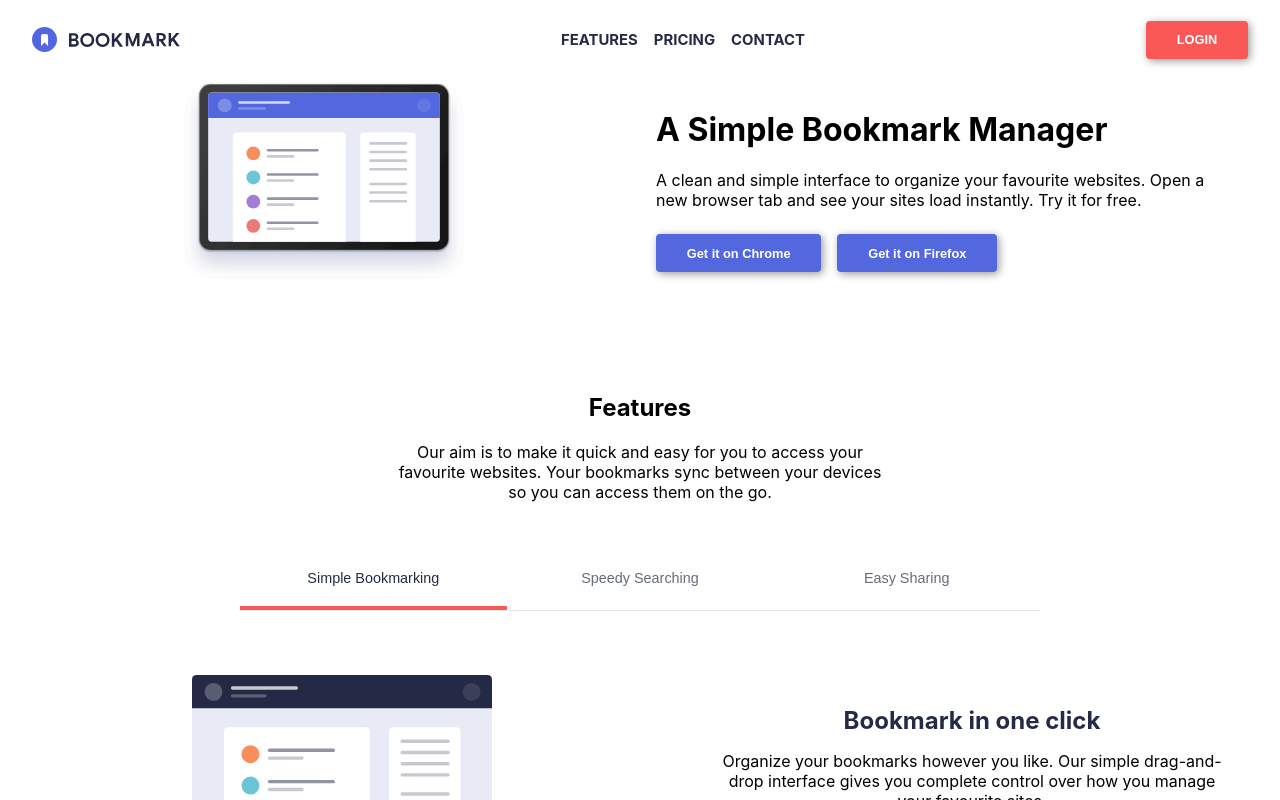
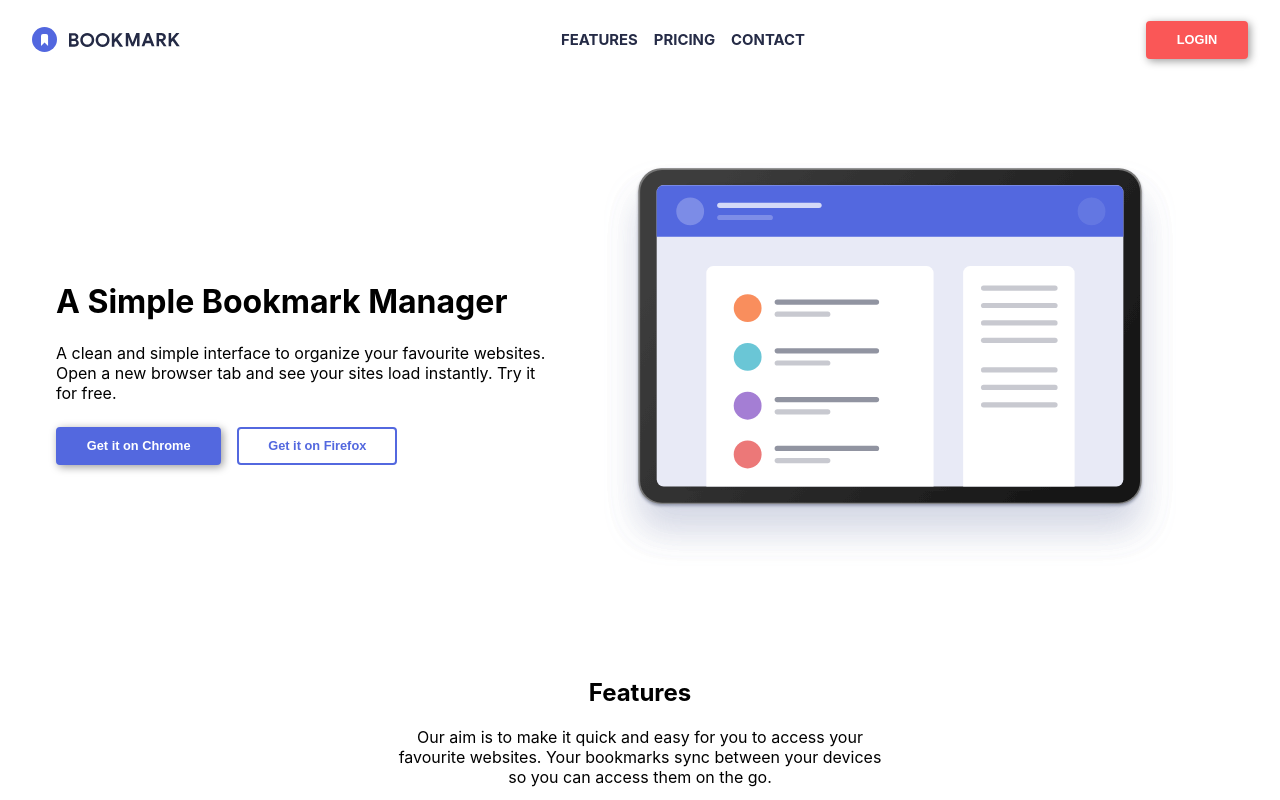
Before and after one commit to Clos266/bookmark-manager, a React (Create React App) app: page / in a window 1280 px wide. Shown: the top 800 px of the page. Built offline with nearby package versions, Linux system fonts and the light colour scheme.

Commit message:
style: enhance hero section layout and button styles

```diff
--- a/src/App.css
+++ b/src/App.css
@@ -153,6 +153,18 @@ html, body {
   white-space: nowrap;
 }
 
+.Button.inverted {
+  background: white;
+  color: #5368df;
+  border-color: #5368df;
+  box-shadow: none;
+}
+
+.Button.inverted:hover {
+  background: #5368df;
+  color: white;
+  border-color: #5368df;
+}
 
 .Button {
    font-size: 0.8rem;
@@ -178,25 +190,35 @@ html, body {
 .hero {
   margin: 0 auto;
   max-width: 1200px;
+  margin-top: 5rem;
+
 }
 
 .hero-container {
   display: flex;
   align-items: center;
+  justify-content: space-between;
   gap: 2rem;
+  flex-wrap: wrap;
 }
 
 .hero-content {
-  flex: 1;
+  flex: 0.8; /* o menos */
   padding: 0 1rem;
+  min-width: 250px; /* opcional */
+  max-width: 500px; /* controla qué tan ancho puede llegar */
 }
 
 .hero-image {
   flex: 1;
   display: flex;
-  justify-content: center;
+
 }
-
+.hero-image img {
+  max-width: 90%;
+  height: auto;
+  object-fit: contain;
+}
 
 .hero-buttons {
   display: flex;
--- a/src/components/organisms/Hero.jsx
+++ b/src/components/organisms/Hero.jsx
@@ -1,5 +1,4 @@
 import Button from "../atoms/ButtonWeb";
-
 import { images } from "../../assets/images";
 import StyledImage from "../atoms/ImagesStyled";
 
@@ -7,16 +6,20 @@ function Hero() {
   return (
     <header className="hero">
       <div className="hero-container">
-        <div className="hero-image">
-           <StyledImage src={images.hero} alt="hero image" />
-        </div>
         <div className="hero-content">
           <h1>A Simple Bookmark Manager</h1>
-          <p>A clean and simple interface to organize your favourite websites. Open a new browser tab and see your sites load instantly. Try it for free.</p>
+          <p>
+            A clean and simple interface to organize your favourite websites.
+            Open a new browser tab and see your sites load instantly. Try it for
+            free.
+          </p>
           <div className="hero-buttons">
             <Button>Get it on Chrome</Button>
-            <Button>Get it on Firefox</Button>
+            <Button className="inverted">Get it on Firefox</Button>
           </div>
+        </div>
+        <div className="hero-image">
+          <StyledImage src={images.hero} alt="hero image" />
         </div>
       </div>
     </header>
```
